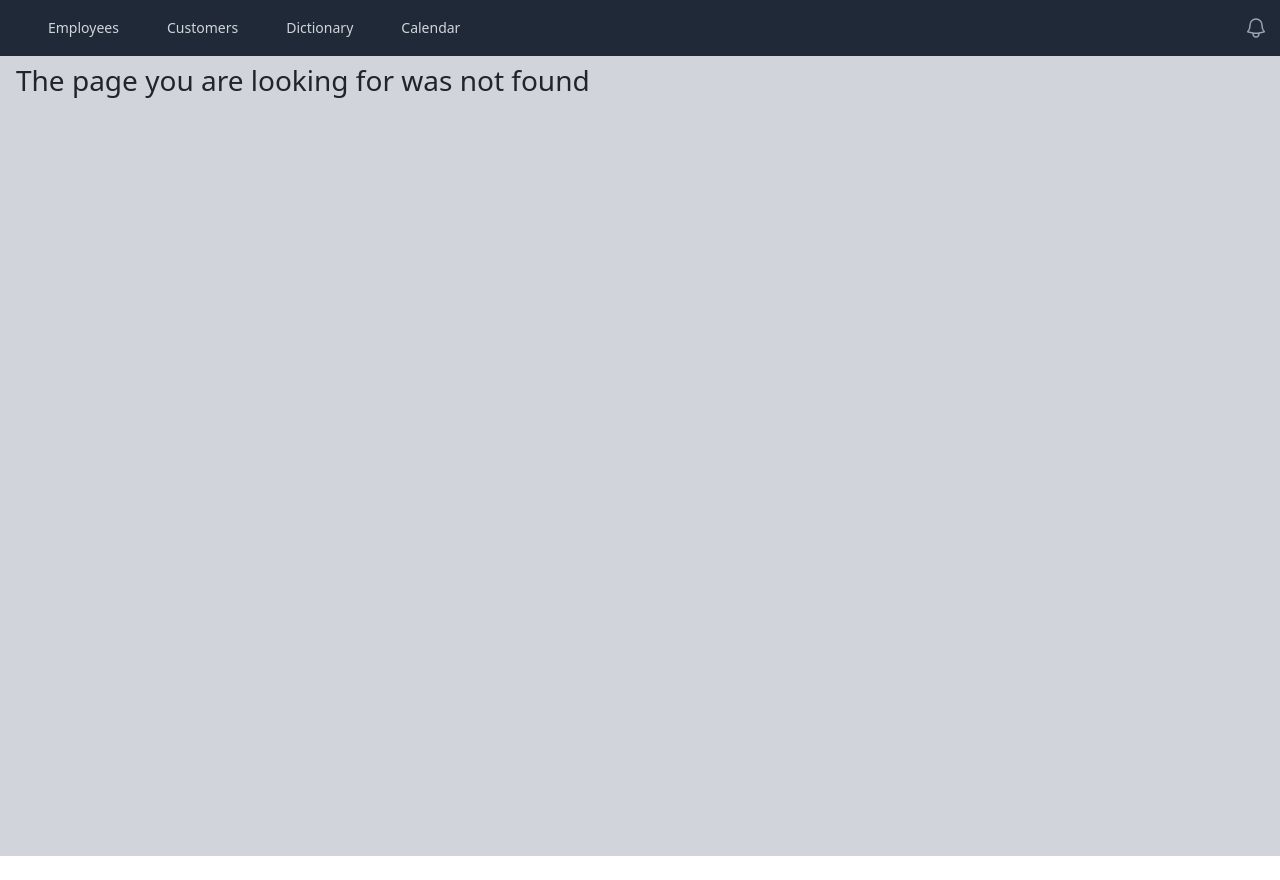
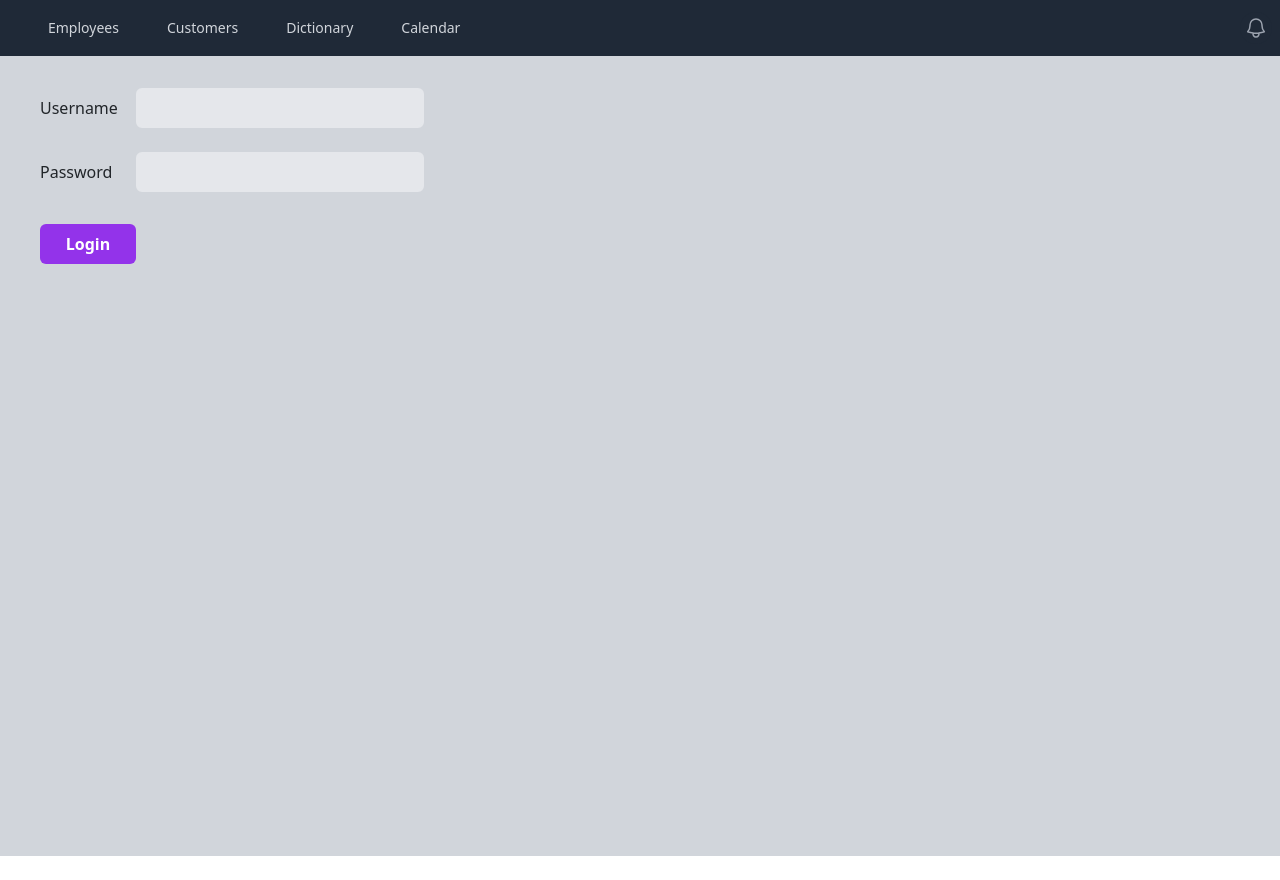
Before and after one commit to anthonynarine/Employee, a React (Create React App) app in the folder employee/: page /login in a window 1280 px wide. Before the commit this address had no page. Built offline with nearby package versions, Linux system fonts and the light colour scheme.

Commit message:
Access and Refresh tokens  request functional in login page. Tokens stored in local storage.  Added headers with authorization but unable to access customer list 401 unauthorized error needs to be fixed

```diff
--- a/employee/src/App.js
+++ b/employee/src/App.js
@@ -8,12 +8,14 @@
 import Dictionary from "./pages/Dictionary";
 import Definition from "./pages/Definition";
 import UseEffecTutorial from "./pages/UseEffecTutorial";
+import Login from "./pages/Login";
 
 function App() {
   return (
     <>
       <Header>
         <Routes>
+          <Route path="/login" element={<Login />} />
           <Route path="/employees" element={<Employees />} />
           <Route path="/customers" element={<Customers />} />
           <Route path="/customers/:id" element={<Customer />} />
--- a/employee/src/pages/Customer.jsx
+++ b/employee/src/pages/Customer.jsx
@@ -2,7 +2,6 @@
 import { Link, useNavigate, useParams } from "react-router-dom";
 import { baseUrl } from "../shared";
 import axios from "axios";
-import { FiArrowLeft } from "react-icons/fi"
 
 //fetching a single customper using the Id from the url
 export default function Customer() {
@@ -27,6 +26,9 @@
     async function fetchCustomer() {
       try {
         const response = await fetch(`${baseUrl}api/customers/${id}`);
+        if (response.status === 401){
+          navigate("/login")
+        }
         const data = await response.json();
         setCustomer(data.customer);
         setCustomerInfo(data.customer);
--- a/employee/src/pages/Customers.jsx
+++ b/employee/src/pages/Customers.jsx
@@ -1,6 +1,6 @@
 import React from "react";
 import { useState, useEffect } from "react";
-import { Link, json } from "react-router-dom";
+import { Link, json, useNavigate } from "react-router-dom";
 import axios from "axios";
 import { baseUrl } from "../shared";
 import AddCustomer from "../components/AddCustomer";
@@ -9,40 +9,59 @@
   const [customers, setCustomers] = useState();
   const [showModal, setShowModal] = useState(false); //This state is passed as props to be used in AddCustomer
 
+  const navigate = useNavigate();
+
   function toggleShow() {
     setShowModal(!showModal);
   }
-  //using fetch api to get all customers
-  useEffect(() => {
-    console.log("Fetching...");
-    async function fetchCustomers() {
-      try {
-        const url = baseUrl + "api/customers/";
-        const response = await fetch(url);
-        const data = await response.json();
-        setCustomers(data.customers);
-        console.log(data);
-      } catch (error) {
-        console.log(error);
-      }
-    }
-    fetchCustomers();
-  }, []);
 
-  // using axios library to fetch all customers
-  // useEffect(()=> {
-  //   const fetchCustomersAxios = async () => {
+  // using fetch api to get all customers with authorization headers
+  // useEffect(() => {
+  //   console.log("Fetching...");
+  //   async function fetchCustomers() {
   //     try {
-  //       let { data } = await axios.get("http://127.0.0.1:8000/api/customers/")
-  //       setCustomers(data.customers)
-  //       console.log(data)
-  //       console.log(data.customers)
+  //       const url = baseUrl + "api/customers/";
+  //       const response = await fetch(url, {
+  //         //GET requests is the default for fetch api the method is not needed here
+  //         headers: {
+  //           "Content-Type": "application/json",
+  //           Authorization: `Bearer" ${localStorage.getItem("access")}` //acces is the key name that holds the acces token value - see api call in login page c.log(data) test
+  //         },
+  //       });
+  //       console.log(localStorage)
+  //       if (response.status === 401) {
+  //         navigate("/login");
+  //       }
+  //       const data = await response.json();
+  //       setCustomers(data.customers);
+  //       console.log(data);
   //     } catch (error) {
-  //       console.log(error)
+  //       console.log(error);
   //     }
   //   }
-  //   fetchCustomersAxios()
-  // }, [])
+  //   fetchCustomers();
+  // }, []);
+
+  useEffect(()=> {
+    const url = baseUrl + "api/customers/";
+    fetch(url, {
+      headers: {
+        "Content-Type": "application/json",
+        Authorization: "Bearer " + localStorage.getItem("access")
+      }
+    })
+    .then((response) => {
+      if (response.status === 401){
+        navigate("/login");
+      }
+      return response.json();
+    })
+    .then((data)=> {
+      setCustomers(data.customers)
+    })
+  },[])
+
+
 
   async function addNewCustomer(name, industry) {
     //function to add new customer. will be executed in AddCustomer comp.
--- /dev/null
+++ b/employee/src/pages/Login.jsx
@@ -0,0 +1,96 @@
+import { useState } from "react";
+
+export default function Login() {
+  const [username, setUserName] = useState();
+  const [password, setPassword] = useState();
+
+  async function login(event){
+    event.preventDefault();
+    const url = "http://localhost:8000/api/token/";
+    try {
+        const response = await fetch(url, {
+            method: "POST",
+            headers: {
+                "Content-Type": "application/json",
+            },
+            body: JSON.stringify({
+                username: username,
+                password: password
+            }),
+        });
+        if (!response.ok){
+            throw new Error("something went wrong");
+        }
+        const data = await response.json();
+        console.log(data)
+        localStorage.setItem("Access Token", data.access) //saves access token to local storage
+        localStorage.setItem("Refresh Token", data.refresh) //saves access token to local storage
+        console.log(localStorage); // test to view data loal storage
+    } catch (error) {
+        console.error("Error requesting Token auth")
+    }
+  };
+
+//   function login(event) {
+//     event.preventDefault();
+//     const url = "http://localhost:8000/api/token/";
+//     fetch(url, {
+//       method: "POST",
+//       headers: {
+//         "Content-Type": "application/json",
+//       },
+//       body: JSON.stringify({
+//         username: username,
+//         password: password,
+//       }),
+//     })
+//       .then((response) => {
+//         return response.json();
+//       })
+//       .then((data) => {
+//         console.log(data);
+//       });
+//   }
+
+  return (
+    <div>
+      <form onSubmit={login} className="m-4 w-full max-w-sm" id="login">
+        <div className="md:flex md:items-center mb-6">
+          <div className="md:w-1/4">
+            <label for="username">Username</label>
+          </div>
+          <div className="md:w-3/4">
+            <input
+              id="username"
+              className="bg-gray-200 appearance-none border-2 border-gray-200 rounded w-full py-2 px-4 text-gray-700 leading-tight focus:outline-none focus:bg-white focus:border-purple-500"
+              type="text"
+              value={username}
+              onChange={(event) => {
+                setUserName(event.target.value);
+              }}
+            />
+          </div>
+        </div>
+        <div className="md:flex md:items-center mb-6">
+          <div className="md:w-1/4">
+            <label for="password">Password</label>
+          </div>
+          <div className="md:w-3/4">
+            <input
+              id="password"
+              className="bg-gray-200 appearance-none border-2 border-gray-200 rounded w-full py-2 px-4 text-gray-700 leading-tight focus:outline-none focus:bg-white focus:border-purple-500"
+              type="text"
+              value={password}
+              onChange={(event) => {
+                setPassword(event.target.value);
+              }}
+            />
+          </div>
+        </div>
+        <button className="bg-purple-600 hover:bg-purple-700 text-white font-bold py-2 w-24 mt-2 rounded">
+          Login
+        </button>
+      </form>
+    </div>
+  );
+}
```
Also changed, not shown: 1 other file (tests, documents, lock files or other folders).
